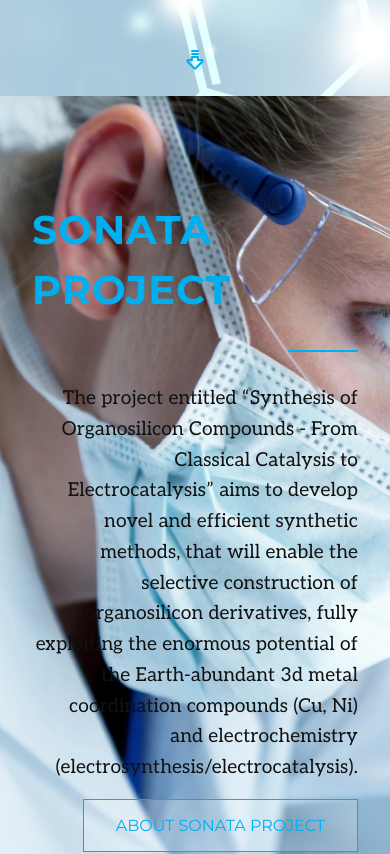
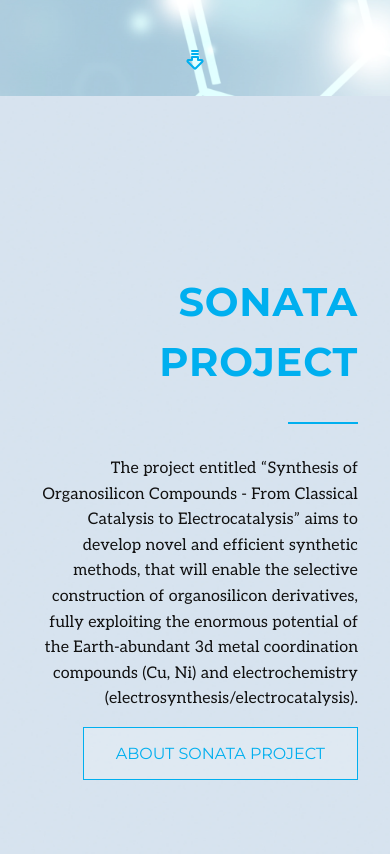
Before and after one commit to matwjablonski/kucinskilab.com, a Next.js app: page / in a window 390 px wide. Shown: the part 748-1602 px from the top of the page. Built offline with nearby package versions, Linux system fonts and the light colour scheme.

Commit message:
media query for project section

```diff
--- a/src/components/ProjectSection/ProjectSection.module.scss
+++ b/src/components/ProjectSection/ProjectSection.module.scss
@@ -1,12 +1,26 @@
 @use '@styles/settings/gutters';
 @use '@styles/settings/colors';
+@use '@styles/settings/media';
 
 .Project {
   background-image: url('../../public/images/project.webp');
-  background-position: left;
+  background-position: center;
   background-size: cover;
   height: 100%;
   position: relative;
+
+
+  @include media.bp(sm) {
+    background-position: -1100px;
+  }
+
+  @include media.bp(md) {
+    background-position: -250px;
+  }
+
+  @include media.bp(xl) {
+    background-position: left;
+  }
 
   .ProjectContent {
     align-items: flex-end;
@@ -23,6 +37,7 @@
     font-size: 2.5rem;
     margin-bottom: gutters.$gutter * 2;
     position: relative;
+    text-align: right;
     padding-bottom: gutters.$gutter * 2;
 
     &::after {
@@ -36,14 +51,22 @@
       bottom: 0;
       right: 0;
     }
+
+    @include media.bp(sm) {
+      font-size: 2.2rem;
+    }
   }
 
   .ProjectDescription {
     max-width: 600px;
     color: colors.$text-dark;
     line-height: 1.6;
-    font-size: 1.2rem;
+    font-size: 1rem;
     text-align: right;
     margin-bottom: gutters.$gutter * 2;
+
+    @include media.bp(sm) {
+      font-size: 1.2rem;
+    }
   }
 }
--- /dev/null
+++ b/src/styles/settings/_media.scss
@@ -0,0 +1,21 @@
+$breakpoints: (
+    xs: 512px,
+    sm: 768px,
+    md: 896px,
+    lg: 1152px,
+    xl: 1280px
+);
+
+@mixin bp( $breakpoint ) {
+  @if map-has-key( $breakpoints, $breakpoint ) {
+      @media ( min-width: #{ map-get( $breakpoints, $breakpoint ) } ) {
+        @content;
+      }
+  } @else if type_of( $breakpoint ) == number and unit( $breakpoint ) == px or unit( $breakpoint ) == em or unit( $breakpoint ) == rem {
+      @media (min-width: $breakpoint ) {
+        @content;
+      }
+    } @else {
+      @warn "Nie można pobrać żadnej wartości z `#{$breakpoint}`. Nie jest zdefiniowany w mapie `$breakpoints` lub jest nieprawidłową liczbą px, em, lub rem.";
+  }
+}
```
